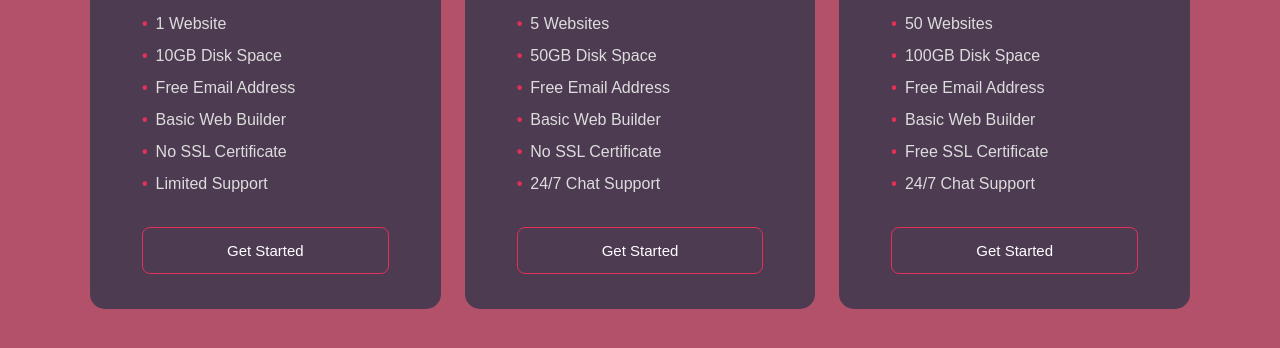
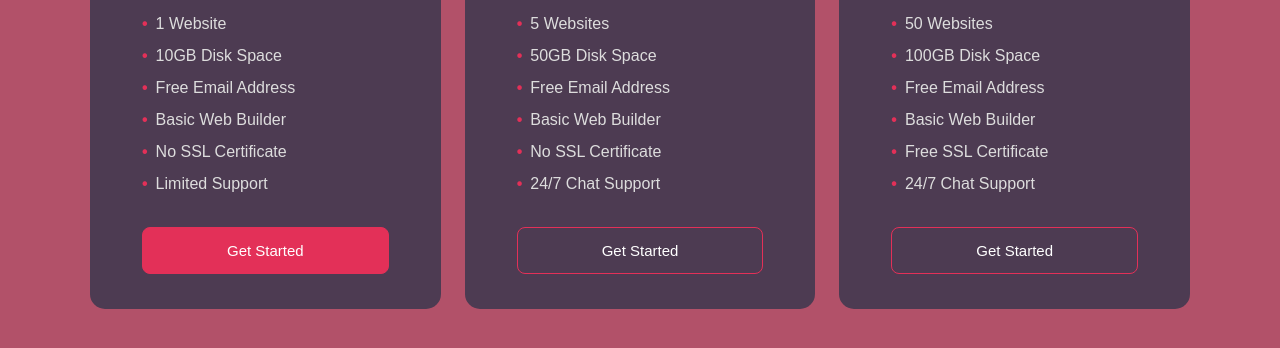
Before and after one commit to MeFay/Recreat-pricing-table, a plain HTML site: page index.html in a window 1280 px wide. In both pictures the pointer is over the button 265 px from the left and 528 px from the top of the page. Shown: the part 278-626 px from the top of the page. Drawn offline with Linux system fonts and the light colour scheme.

Commit message:
Added Hover effect

```diff
--- a/styles.css
+++ b/styles.css
@@ -90,6 +90,11 @@ body {
   transition: background 0.5s;
 }
 
+.price-card button:hover {
+  transition: 0.5s;
+  background-color:  #e33058;
+}
+
 .bold {
   font-weight: 700;
 }
```
